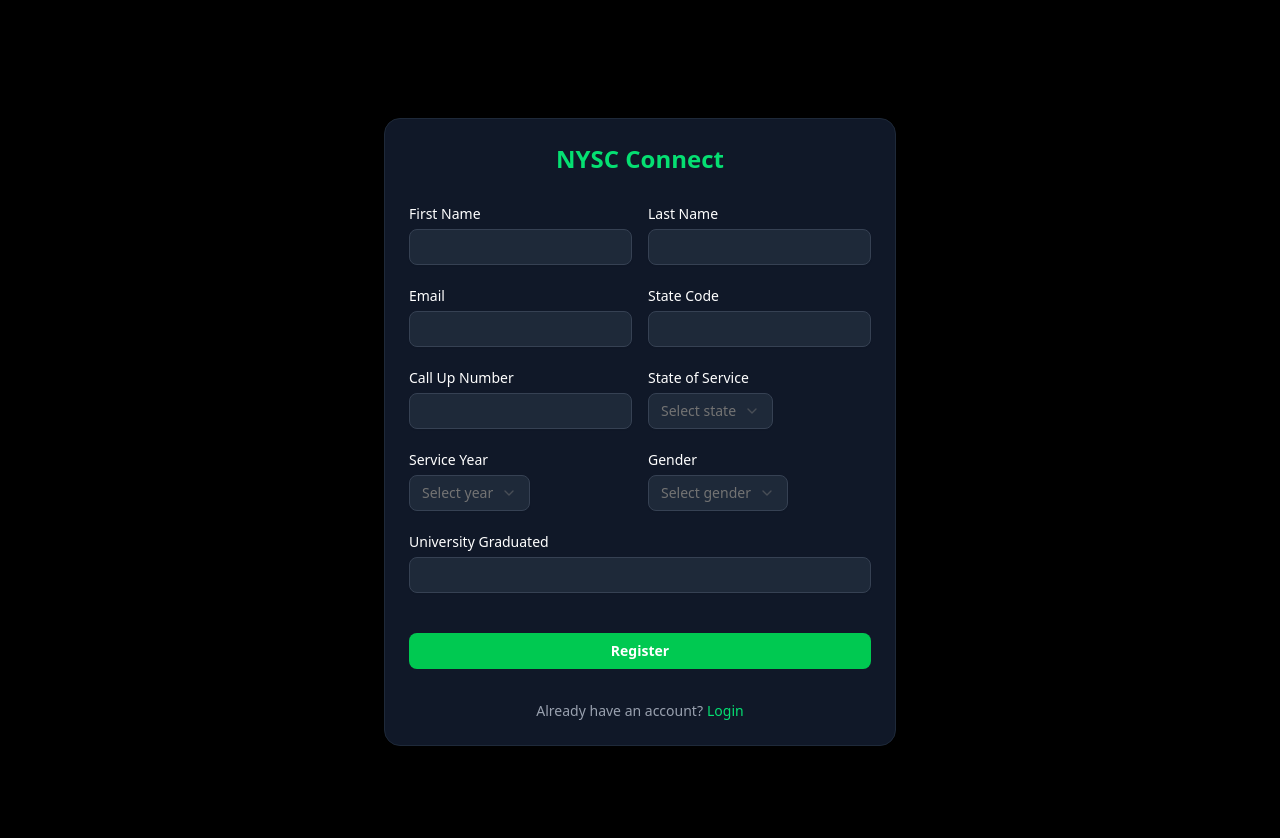
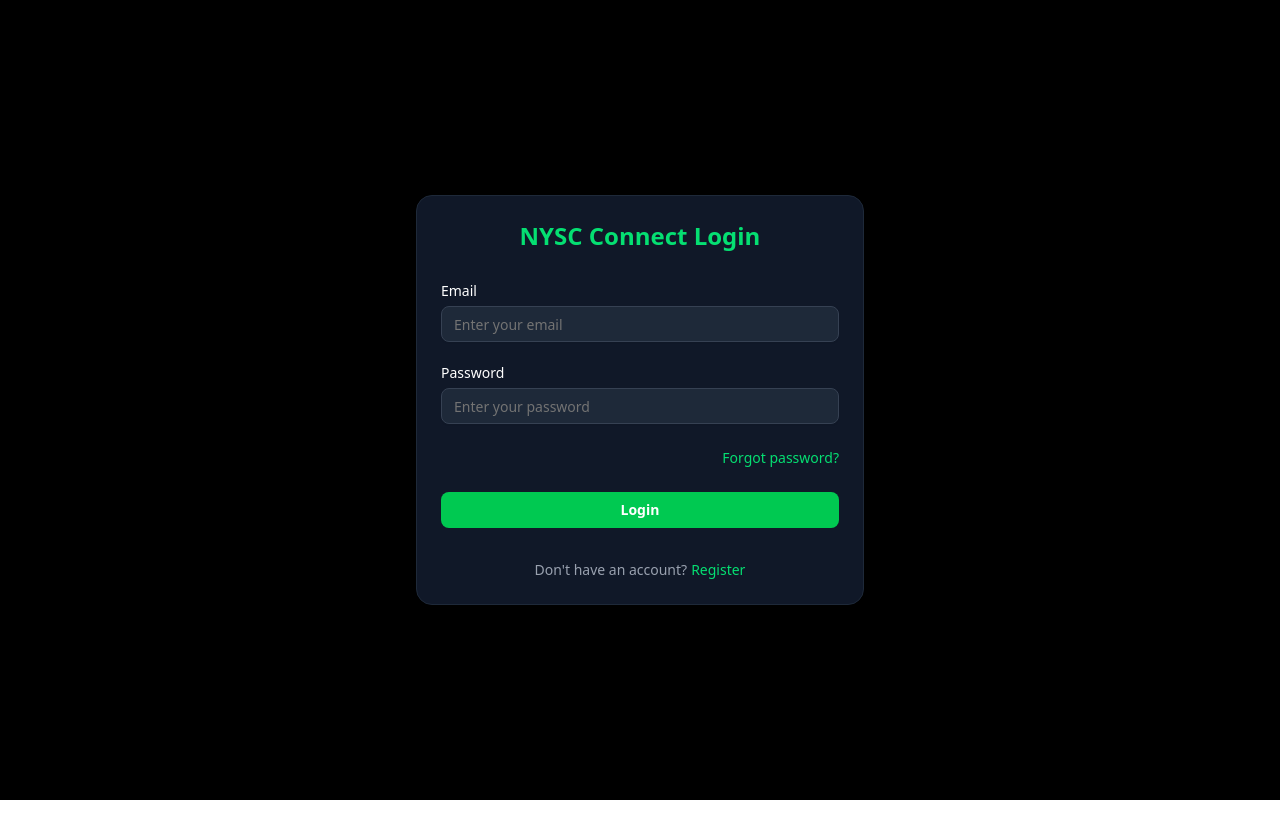
Before and after one commit to Olamiwale/NYSC, a React app in the folder app/: page / in a window 1280 px wide. Shown: the top 838 px of the page. After the commit the page ends 800 px from the top, so only its background shows below. Built offline with nearby package versions, Linux system fonts and the light colour scheme; the HTML template or start-up script is replaced by a standard one.

Commit message:
router upgrade

```diff
--- a/app/src/App.tsx
+++ b/app/src/App.tsx
@@ -1,13 +1,7 @@
-import { Outlet, NavLink } from "react-router-dom";
 
-
+import { RouterProvider } from "react-router-dom";
+import { router } from "./router";
 
 export default function App() {
-  return (
-    <div className="min-h-screen bg-black text-white p-8">
-
-
-      <Outlet />
-    </div>
-  );
+  return<RouterProvider router={router} />;
 }
--- a/app/src/components/sidebar/AppSidebar.tsx
+++ b/app/src/components/AppSidebar.tsx
@@ -10,11 +10,11 @@
 
 // Menu items.
 const items = [
-  { title: "Home", url: "#", icon: Home },
+  { title: "Home", url: "/home", icon: Home },
   { title: "Jobs", url: "#", icon: Briefcase },
   { title: "Events", url: "#", icon: Calendar },
   { title: "Explore", url: "#", icon: Search },
-  { title: "Profile", url: "#", icon: Image },
+  { title: "Profile", url: "/profile", icon: Image },
   { title: "Settings", url: "#", icon: Settings },
 ];
 
@@ -34,8 +34,7 @@
             <SidebarMenuButton asChild>
               <a
                 href={item.url}
-                className="flex items-center gap-3 px-4 py-2 rounded-lg "
-              >
+                className="flex items-center gap-3 px-4 py-2 rounded-lg">
                 <item.icon className="w-10 h-10" />
                 <span className="text-sm font-medium">{item.title}</span>
               </a>
--- a/app/src/components/pages/Home.tsx
+++ b/app/src/pages/Home.tsx
@@ -1,6 +1,33 @@
-import Post from "../posts/Post";
+import { Outlet } from "react-router-dom";
+import { SidebarProvider } from "@/components/ui/sidebar";
+import { AppSidebar } from "@/components/AppSidebar";
+
+export default function HomePage() {
+  return (
+    <div className="flex bg-black min-h-screen text-white relative">
+
+      <div className="fixed left-0 top-0 h-screen w-[80px] md:w-[120px] bg-gray-900 border-r border-gray-800">
+        <SidebarProvider>
+          <AppSidebar />
+        </SidebarProvider>
+      </div>
+
+
+      <main className="flex-1 ml-[80px] md:ml-[120px] p-4">
+        <Outlet />
+      </main>
+    </div>
+  );
+}
+
+
+
+
+
+/*import Post from "../components/Post";
 import { SidebarProvider} from "@/components/ui/sidebar"
-import { AppSidebar } from "../sidebar/AppSidebar";
+import { AppSidebar } from "../components/AppSidebar";
+import { Outlet } from "react-router-dom";
 
 export default function HomePage() {
   return (
@@ -22,13 +49,15 @@
         Main content
       </div>
 
+      <Outlet />
+
     </div>
     </>
   );
 }
 
 
-/*
+
 export default function AppLayout() {
   return (
     <div className="flex justify-center bg-black text-white min-h-screen">
@@ -124,27 +153,29 @@
       </div>
     </div>
 
+*/
 
+/*
+import { Outlet } from "react-router-dom";
+import { SidebarProvider } from "@/components/ui/sidebar";
+import { AppSidebar } from "@/components/AppSidebar";
 
+export default function HomePage() {
+  return (
+    <div className="flex bg-black min-h-screen text-white relative">
+      {/* Sidebar
+      <div className="fixed left-0 top-0 h-screen w-[80px] md:w-[120px] bg-gray-900 border-r border-gray-800">
+        <SidebarProvider>
+          <AppSidebar />
+        </SidebarProvider>
+      </div>
 
-
-
-
-
-
-
-
-
-
-
-
-
-
-
-
-
-
-
-
+      {/* Main Content Area
+      <main className="flex-1 ml-[80px] md:ml-[120px] p-4">
+        <Outlet />
+      </main>
+    </div>
+  );
+}
 
 */
--- a/app/src/router.tsx
+++ b/app/src/router.tsx
@@ -1,54 +1,48 @@
 import { createBrowserRouter } from "react-router-dom";
 import { Suspense, lazy } from "react";
-import App from "./App";
 
-
-const Register = lazy(() => import("./components/pages/Register"));
-const Login = lazy(() => import("./components/pages/Login"));
-const CreatePost = lazy(() => import("./components/pages/CreatePost"));
-const ShowPosts = lazy(() => import("./components/pages/ShowPosts"));
-const Home = lazy(() => import("./components/pages/Home"));
-const SignIn = lazy(()=> import ('./components/pages/SignIn'));
-const Profile = lazy(()=> import ('./components/pages/Profile'))
+const Register = lazy(() => import("./pages/Register"));
+const Login = lazy(() => import("./pages/Login"));
+const Home = lazy(() => import("./pages/Home"));
+const Profile = lazy(() => import("./pages/Profile"));
 
 export const router = createBrowserRouter([
   {
     path: "/",
-    element: <App />,
+    element: (
+      <Suspense fallback={<p>Loading...</p>}>
+        <Login />
+      </Suspense>
+    ),
+  },
+
+  {
+    path: "/register",
+    element: (
+      <Suspense fallback={<p>Loading...</p>}>
+        <Register />
+      </Suspense>
+    ),
+  },
+
+  {
+    element: <Home />,
     children: [
       {
-        index: true,
-        element: ( <Suspense fallback={<p>Loading...</p>}> <Register /> </Suspense>),
-      },
-
-      {
-        path: "login",
-        element: ( <Suspense fallback={<p>Loading...</p>}> <Login /> </Suspense> ),
-      },
-      {
-        path: "posts",
-        element: ( <Suspense fallback={<p>Loading...</p>}> <CreatePost /> </Suspense> ),
-      },
-      {
-        path: "show-posts",
-        element: ( <Suspense fallback={<p>Loading...</p>}> <ShowPosts /> </Suspense> ),
-      },
-      {
         path: "home",
-        element: ( <Suspense fallback={<p>Loading...</p>}> <Home />  </Suspense> ),
-      },
-
-      {
-        path: "signin",
-        element: ( <Suspense fallback={<p>Loading...</p>}> <SignIn />  </Suspense> ),
-      },
-      {
-        path: "register",
-        element: ( <Suspense fallback={<p>Loading...</p>}> <Register />  </Suspense> ),
+        element: (
+          <Suspense fallback={<p>Loading...</p>}>
+            <Home />
+          </Suspense>
+        ),
       },
       {
         path: "profile",
-        element: ( <Suspense fallback={<p>Loading...</p>}> <Profile />  </Suspense> ),
+        element: (
+          <Suspense fallback={<p>Loading...</p>}>
+            <Profile />
+          </Suspense>
+        ),
       },
     ],
   },
```
Also changed, not shown: app/src/main.tsx (+1 -17 lines), app/src/components/Post.tsx (renamed from app/src/components/posts/Post.tsx), app/src/pages/CreatePost.tsx (renamed from app/src/components/pages/CreatePost.tsx), app/src/pages/Login.tsx (renamed from app/src/components/pages/Login.tsx), app/src/pages/Profile.tsx (renamed from app/src/components/pages/Profile.tsx), app/src/pages/Register.tsx (renamed from app/src/components/pages/Register.tsx), app/src/pages/ShowPosts.tsx (renamed from app/src/components/pages/ShowPosts.tsx), app/src/pages/SignIn.tsx (renamed from app/src/components/pages/SignIn.tsx).
